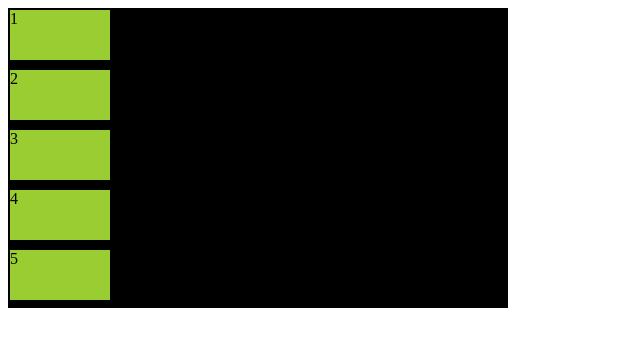
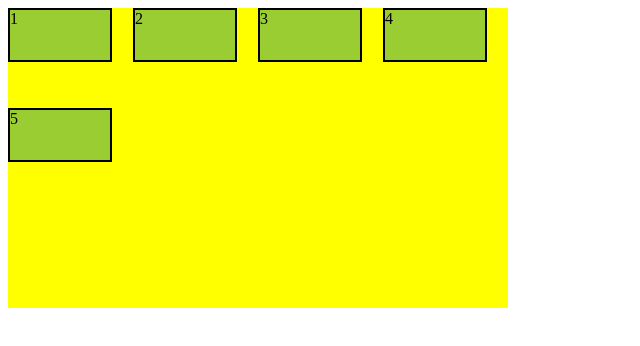
Before and after one commit to muhammad-usmandev/first, a plain HTML site: page grid.html in a window 1280 px wide. Shown: the whole page, without its empty margins (0-640 px from the left). Drawn offline with Linux system fonts and the light colour scheme.

Commit message:
add new file

```diff
--- a/gridstyle.css
+++ b/gridstyle.css
@@ -1,8 +1,12 @@
 .container{
     height: 300px;
     width: 500px;
-    background-color: black;
+    background-color: yellow;
     display: grid;
+    /* grid-template-rows: 100px 100px 100px 100px 100px;
+    grid-template-columns: 100px 100px 100px; */
+    grid-template-rows: repeat(3,1fr);
+    grid-template-columns: repeat(4,1fr);
 }
 .item{
     height: 50px;
```
Also changed, not shown: website.html (added), webstyle.css (added).
